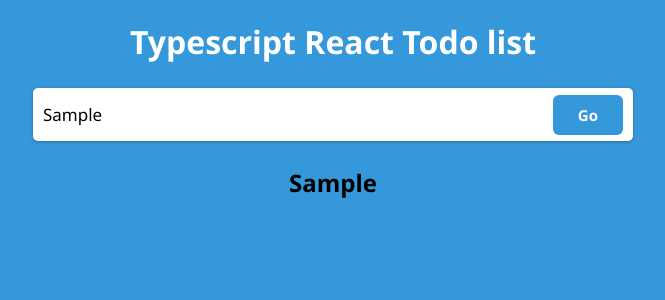
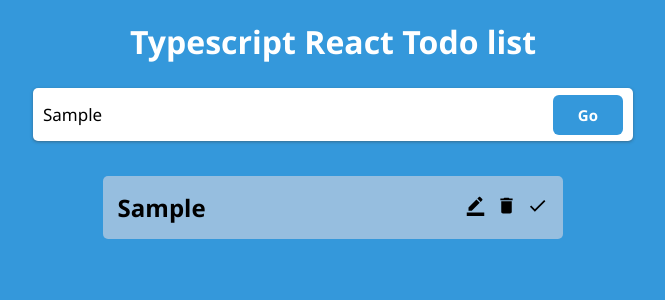
Before and after one commit to cedricheijlman/react-typescript-todolist, a React (Create React App) app: page / in a window 1280 px wide. Both pictures are taken after typing "Sample" into the empty fields and a click on the button "Go". Shown: the top 300 px of the page, without its empty margins (307-972 px from the left). Built offline with nearby package versions, Linux system fonts and the light colour scheme.

Commit message:
singletodo, todolist

```diff
--- a/src/components/SingleTodo.css
+++ b/src/components/SingleTodo.css
@@ -0,0 +1,40 @@
+.allTodos {
+  width: 90%;
+  display: flex;
+  flex-direction: row;
+  align-items: center;
+  flex-wrap: wrap;
+  justify-content: center;
+}
+
+.todoIcons {
+  display: flex;
+}
+
+.singleTodo {
+  border-radius: 5px;
+  display: flex;
+  background-color: rgb(150, 190, 223);
+  padding: 15px 15px;
+  margin: 10px;
+  align-items: center;
+  justify-content: space-between;
+  width: 40%;
+}
+
+.singleTodo__icon {
+  margin-left: 10px;
+  cursor: pointer;
+  font-size: 21px !important;
+  cursor: pointer;
+}
+
+@media (max-width: 700px) {
+  .todos {
+    width: 95%;
+  }
+
+  .singleTodo {
+    width: 100%;
+  }
+}
--- a/src/components/SingleTodo.tsx
+++ b/src/components/SingleTodo.tsx
@@ -1,14 +1,31 @@
 import React from "react";
 import "./SingleTodo.css";
+import BorderColorIcon from "@mui/icons-material/BorderColor";
+import DeleteIcon from "@mui/icons-material/Delete";
+import DoneIcon from "@mui/icons-material/Done";
+import { Todo } from "./model";
 
 interface SingleTodoProps {
-  todo: string;
+  todo: Todo;
+  todos: Todo[];
+  setTodos: React.Dispatch<React.SetStateAction<Todo[]>>;
 }
 
-const SingleTodo = ({ todo }: SingleTodoProps) => {
+const SingleTodo = ({ todo, todos, setTodos }: SingleTodoProps) => {
   return (
-    <div>
-      <h2>{todo}</h2>
+    <div className="singleTodo">
+      <h2>{todo.todo}</h2>
+      <div className="todoIcons">
+        <span>
+          <BorderColorIcon className="singleTodo__icon" />
+        </span>
+        <span>
+          <DeleteIcon className="singleTodo__icon" />
+        </span>
+        <span>
+          <DoneIcon className="singleTodo__icon" />
+        </span>
+      </div>
     </div>
   );
 };
--- a/src/components/TodoList.tsx
+++ b/src/components/TodoList.tsx
@@ -1,6 +1,7 @@
 import React from "react";
 import { Todo } from "./model";
 import SingleTodo from "./SingleTodo";
+import "./SingleTodo.css";
 
 interface Props {
   todos: Todo[];
@@ -9,9 +10,16 @@ interface Props {
 
 const TodoList: React.FC<Props> = ({ todos, setTodos }) => {
   return (
-    <div>
+    <div className="allTodos">
       {todos?.map((todo, index) => {
-        return <SingleTodo key={index} todo={todo.todo} />;
+        return (
+          <SingleTodo
+            key={index}
+            todo={todo}
+            todos={todos}
+            setTodos={setTodos}
+          />
+        );
       })}
     </div>
   );
```
